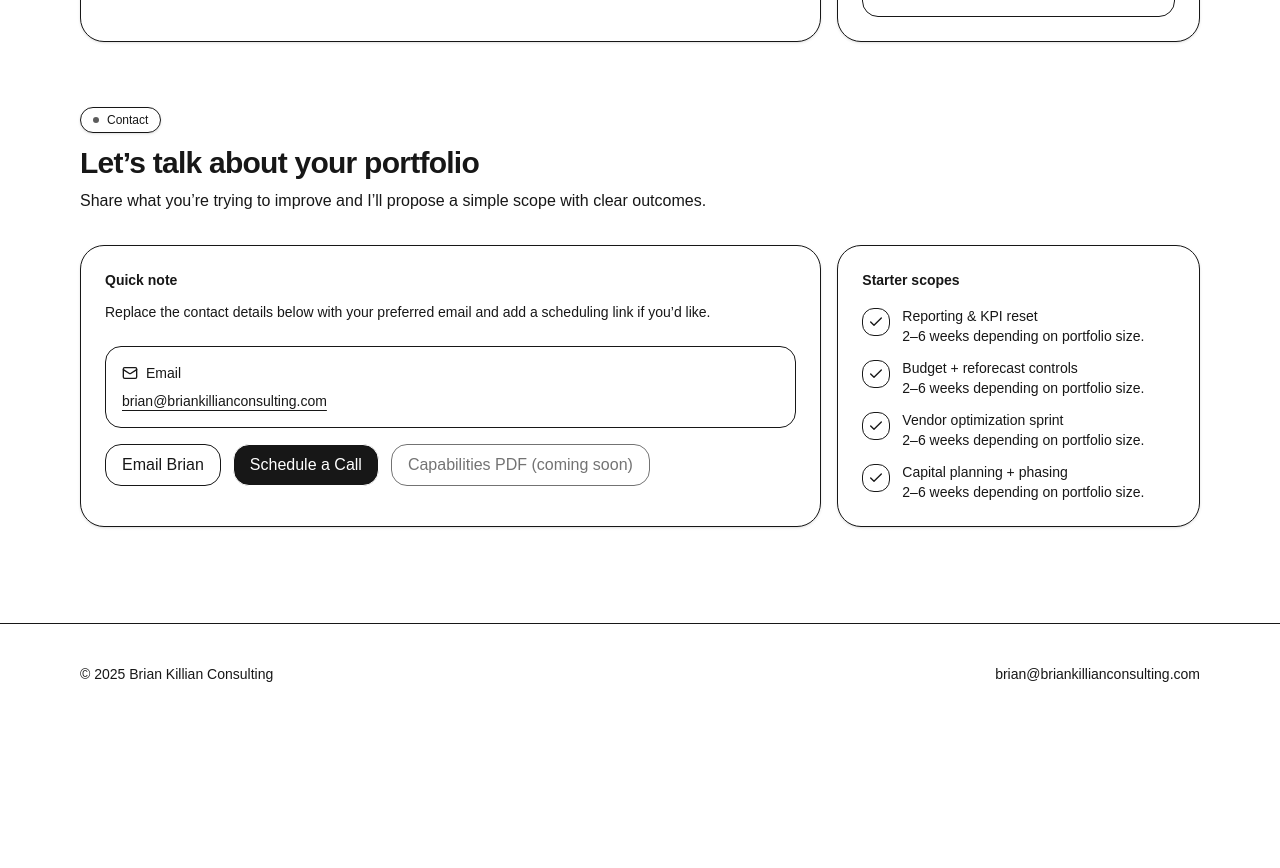
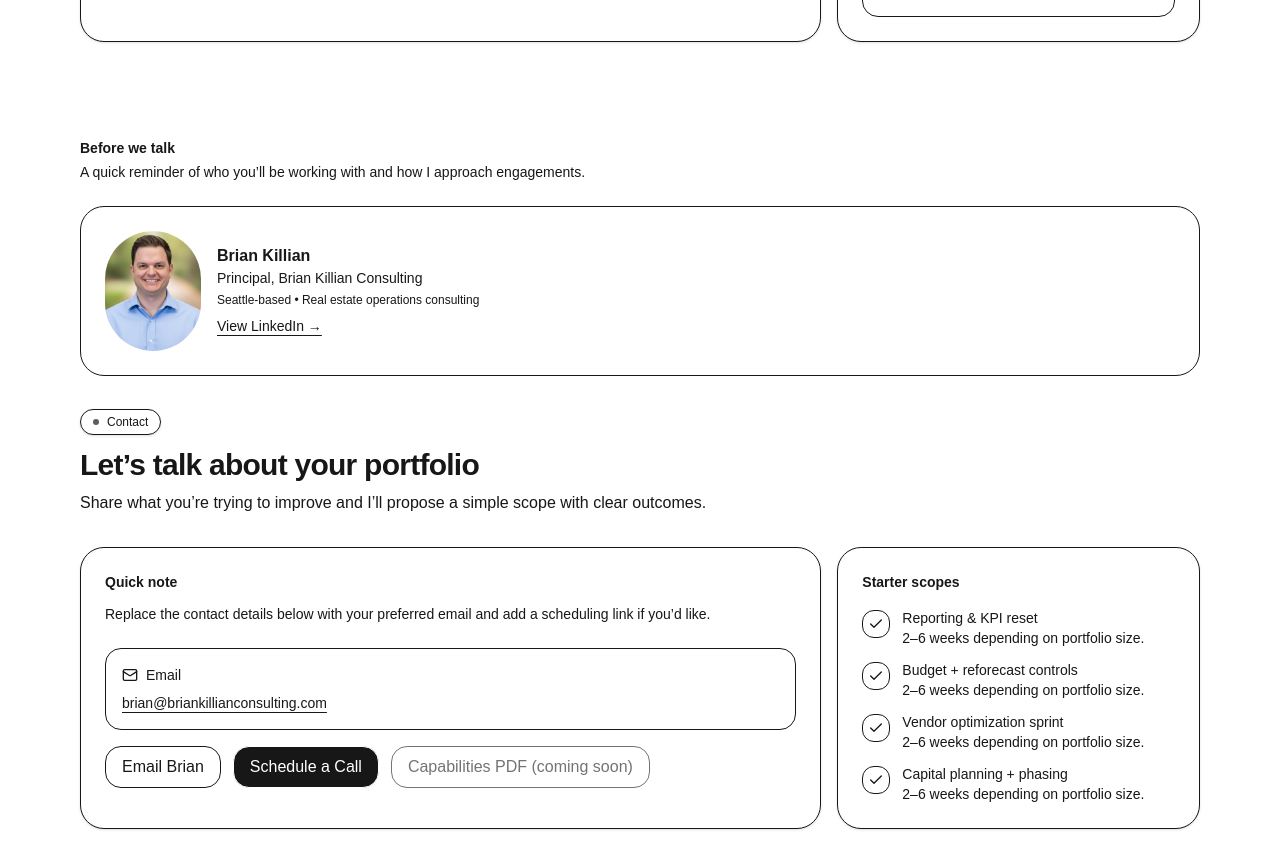
Before and after one commit to BK14782/brian-killian-consulting, a Next.js app: page / in a window 1280 px wide. Shown: the part 6340-7208 px from the top of the page. Before the commit the page ends 7064 px from the top, so only its background shows below. Built offline with nearby package versions, Linux system fonts and the light colour scheme.

Commit message:
type NavProps

```diff
--- a/src/app/page.tsx
+++ b/src/app/page.tsx
@@ -54,12 +54,17 @@ type SectionProps = {
   subtitle?: string;
   children: React.ReactNode;
   tight?: boolean;
+  flushTop?: boolean;
 };
 
- const Section = ({ id, kicker, title, subtitle, children, tight }: SectionProps) => (
+const Section = ({ id, kicker, title, subtitle, children, tight, flushTop }: SectionProps) => (
   <section
     id={id}
-    className={`scroll-mt-24 ${tight ? "py-6 md:py-8" : "py-14 md:py-18"}`}
+    className={`scroll-mt-24 ${
+      tight
+        ? `${flushTop ? "pt-0 pb-6 md:pb-8" : "py-6 md:py-8"}`
+        : `${flushTop ? "pt-0 pb-14 md:pb-18" : "py-14 md:py-18"}`
+    }`}
   >
     <div className="mx-auto max-w-6xl px-4">
       <div className="max-w-3xl">
@@ -69,11 +74,10 @@ type SectionProps = {
             <span>{kicker}</span>
           </div>
         )}
-        <h2 className="text-2xl font-semibold tracking-tight md:text-3xl">
-          {title}
-        </h2>
+        <h2 className="text-2xl font-semibold tracking-tight md:text-3xl">{title}</h2>
         {subtitle && <p className="mt-2 text-muted-foreground">{subtitle}</p>}
       </div>
+
       <div className="mt-8">{children}</div>
     </div>
   </section>
@@ -85,7 +89,8 @@ type NavProps = {
   onLetsTalk: () => void;
 };
 
-const Nav = ({ active, onNav, onLetsTalk }: NavProps) => {
+
+const Nav = ({ active, onNav }: NavProps) => {
   const items = [
     { id: "services", label: "Services" },
     { id: "case-studies", label: "Case Studies" },
@@ -102,6 +107,7 @@ const Nav = ({ active, onNav, onLetsTalk }: NavProps) => {
           <div className="grid h-9 w-9 place-items-center rounded-2xl border bg-background shadow-sm">
             <Building2 className="h-5 w-5" />
           </div>
+
           <div className="leading-tight">
             <div className="text-sm font-semibold">Brian Killian Consulting</div>
             <div className="text-xs text-muted-foreground">
@@ -126,14 +132,14 @@ const Nav = ({ active, onNav, onLetsTalk }: NavProps) => {
           ))}
         </div>
 
-
-<Button onClick={onLetsTalk}>
-  Let’s talk <ChevronRight className="ml-2 h-4 w-4" />
-</Button>
+        <Button onClick={() => onNav("contact")} className="rounded-2xl">
+          Let’s talk <ChevronRight className="ml-2 h-4 w-4" />
+        </Button>
       </div>
     </div>
   );
 };
+
 
 
  const Hero = ({ onLetsTalk }: { onLetsTalk: () => void }) => (
@@ -453,7 +459,7 @@ export default function Page() {
   title="How I think about performance"
   subtitle="Operating clarity, decision discipline, and execution systems that reduce noise."
 tight
-
+flushtop
 >
   <div className="grid gap-4 lg:grid-cols-3">
     <Card className="rounded-3xl shadow-sm lg:col-span-2">
@@ -553,6 +559,7 @@ Across portfolios, property types, and ownership structures, the work varies—b
         title="Selected case studies"
         subtitle="Representative examples of outcomes and methods. Details can be anonymized for confidentiality."
         tight
+        flushtop
       >
         <div className="grid gap-4 lg:grid-cols-2">
 {caseStudiesWithHref.map((c) => (
@@ -578,6 +585,7 @@ Across portfolios, property types, and ownership structures, the work varies—b
   title="How I think about asset performance"
   subtitle="Asset performance is NOI under constraints—cashflow timing, reserves, debt service, and covenant discipline."
   tight
+  flushtop
 >
   <p className="mb-6 max-w-3xl text-sm text-muted-foreground">
     Once operating discipline is in place, financial performance becomes manageable
@@ -655,6 +663,7 @@ Across portfolios, property types, and ownership structures, the work varies—b
         title="A repeatable operating approach"
         subtitle="Practical, structured, and easy for teams to adopt—built for owners who want clarity and control."
         tight
+        flushtop
       >
         <div className="grid gap-4 md:grid-cols-2">
           {[
@@ -708,6 +717,7 @@ Across portfolios, property types, and ownership structures, the work varies—b
         title="Built in operations. Fluent in investor language."
         subtitle="A practical operator who turns field realities into numbers, narratives, and repeatable systems."
         tight
+        flushtop
       >
         <div className="grid gap-4 lg:grid-cols-3">
           <Card className="rounded-3xl shadow-sm lg:col-span-2">
@@ -744,12 +754,28 @@ Across portfolios, property types, and ownership structures, the work varies—b
         </div>
       </Section>
 
+
+<div className="mx-auto max-w-6xl px-4 mt-16">
+  <div className="mb-6 max-w-3xl">
+    <div className="text-sm font-semibold">Before we talk</div>
+    <p className="mt-1 text-sm text-muted-foreground">
+      A quick reminder of who you’ll be working with and how I approach engagements.
+    </p>
+  </div>
+
+  <ProfileCard />
+</div>
+
+
+
+
       <Section
         id="contact"
         kicker="Contact"
         title="Let’s talk about your portfolio"
         subtitle="Share what you’re trying to improve and I’ll propose a simple scope with clear outcomes."
         tight
+        flushtop
       >
         <div className="grid gap-4 lg:grid-cols-3">
           <Card className="rounded-3xl shadow-sm lg:col-span-2">
```
Also changed, not shown: public/banners/logo-01.jpg (added).
